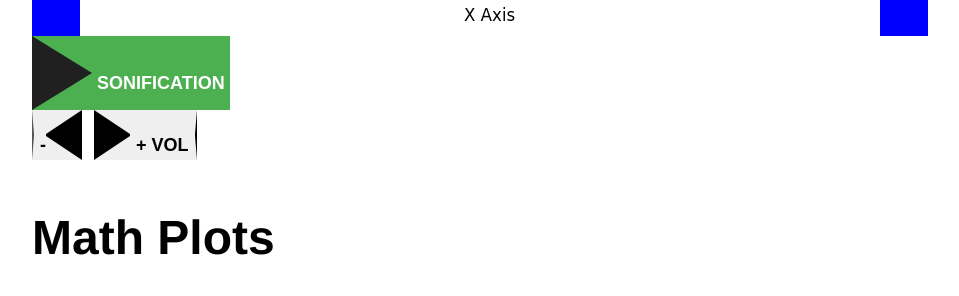
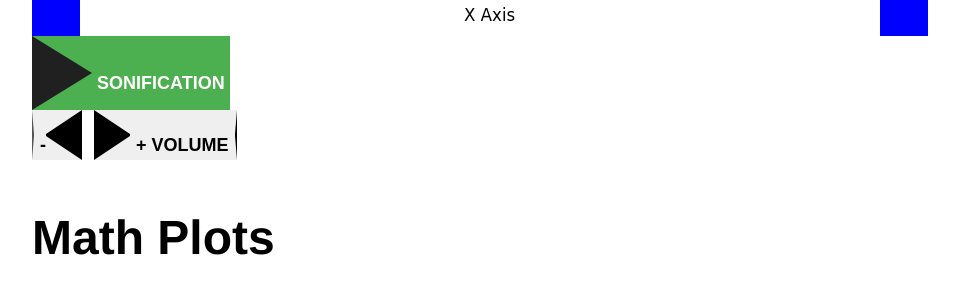
Before and after one commit to rbobkoskie3/rbobkoskie3.github.io, a Jekyll site: the page built from fixes/index.html, in a window 1280 px wide. Shown: the part 965-1261 px from the top of the page, without its empty margins (160-1119 px from the left). Built offline with Jekyll 4.4.1, drawn with Linux system fonts in a browser that asks for light colours.

Commit message:
Add files via upload

```diff
--- a/fixes/index.html
+++ b/fixes/index.html
@@ -257,4 +257,4 @@ title: Math, Sonification, Plots
         <button class="play" onclick="play(this)">SONIFICATION</button>
         <br>
         <button class="vol" onclick="vol_dec()">-</button>
-        <button class="ume" onclick="vol_inc()">+ VOL</button>
+        <button class="ume" onclick="vol_inc()">+ VOLUME</button>
```
